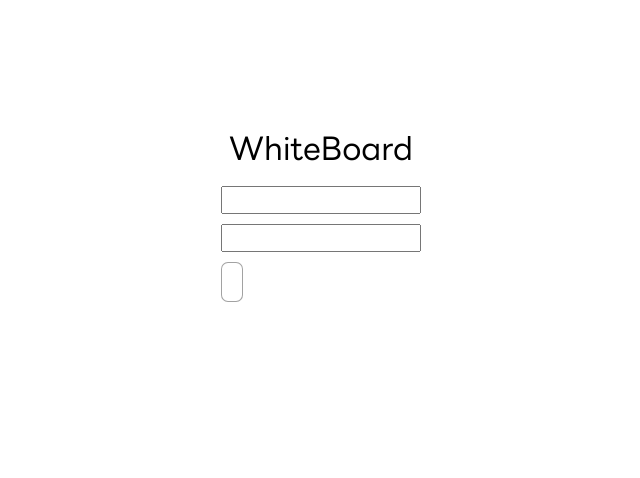
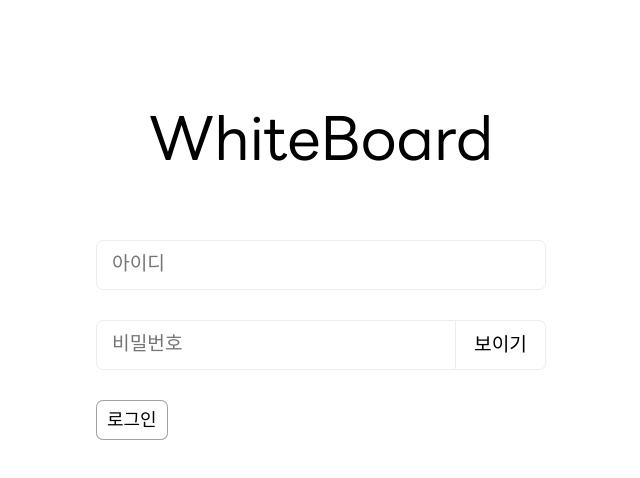
Before and after one commit to Durn02/whiteboard, a React (Create React App) app: page /signin in a window 1280 px wide. Shown: the top 478 px of the page, without its empty margins (319-959 px from the left). Built offline with nearby package versions, Linux system fonts and the light colour scheme; a web font is replaced by a local one.

Commit message:
Feat(SigninPage.jsx): input 컴포넌트화 및 <Link>사용

```diff
--- a/src/pages/SigninPage/SigninPage.jsx
+++ b/src/pages/SigninPage/SigninPage.jsx
@@ -1,4 +1,7 @@
+import { Link } from "react-router-dom";
 import Button from "../../components/Button/Button";
+import Input from "../../components/Input/Input/Input";
+import PwInput from "../../components/Input/PwInput/PwInput";
 import style from "./SigninPage.module.css";
 
 function SigninPage() {
@@ -6,11 +9,11 @@ function SigninPage() {
     <div className={style.container}>
       <div className={style.signinbox}>
         <div className={style.title}>
-          <>WhiteBoard</>
+          <Link to={"/"}>WhiteBoard</Link>
         </div>
-        <input className={style.input}></input>
-        <input className={style.input}></input>
-        <Button placeHolder={"로그인"} />
+        <Input placeholder={"아이디"} />
+        <PwInput placeholder={"비밀번호"} />
+        <Button placeholder={"로그인"} />
       </div>
     </div>
   );
--- a/src/pages/SigninPage/SigninPage.module.css
+++ b/src/pages/SigninPage/SigninPage.module.css
@@ -3,29 +3,19 @@
   flex-wrap: wrap;
   align-items: center;
   justify-content: space-between;
-  /* background-color: rgb(81, 81, 177); */
   width: 100vw;
   height: 100vh;
   flex-direction: column;
 }
 
 .signinbox {
-  margin-top: 10%;
-  /* background-color: red; */
+  margin-top: 100px;
   width: fit-content;
-  font-family: "english";
+  font-family: "english", "korean";
 
   & .title {
     text-align: center;
-    font-size: 32px;
-    margin-bottom: 10px;
-  }
-
-  & .input {
-    display: block;
-    /* background-color: green; */
-    margin-bottom: 10px;
-    font-family: "korean";
-    width: 200px;
+    font-size: 60px;
+    margin-bottom: 50px;
   }
 }
```
